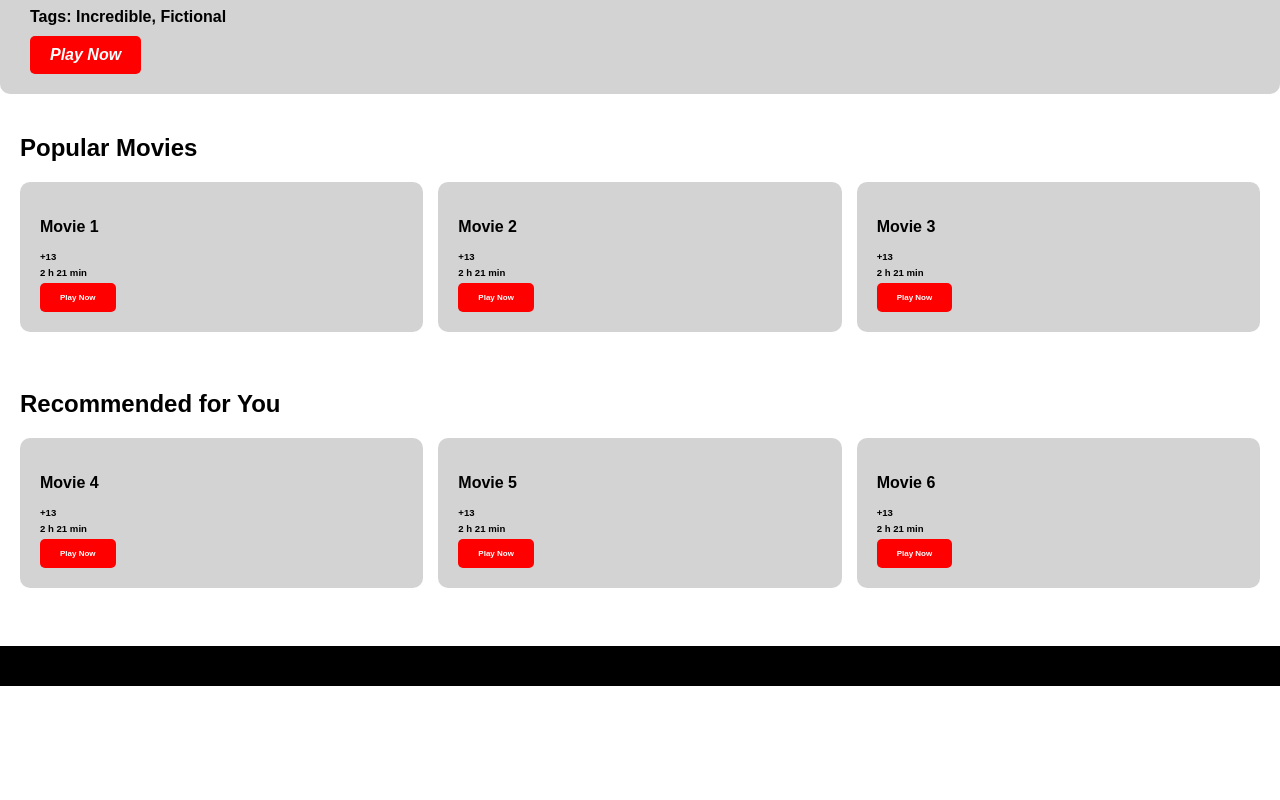
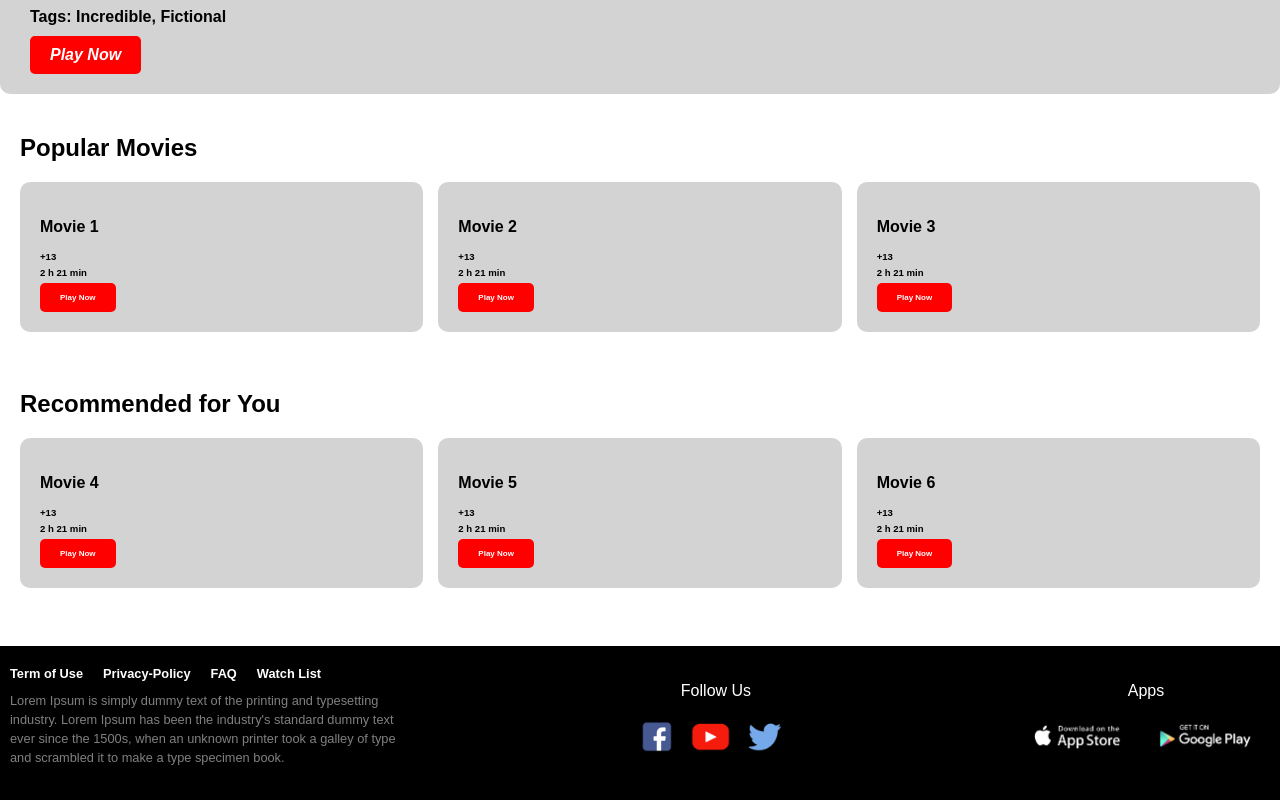
Before and after one commit to ZekaiTombul/WITFLIX, a plain HTML site: page index.html in a window 1280 px wide. Shown: the part 325-1125 px from the top of the page. Before the commit the page ends 1011 px from the top, so only its background shows below. Drawn offline with Linux system fonts and the light colour scheme.

Commit message:
Update index.html

```diff
--- a/index.html
+++ b/index.html
@@ -105,9 +105,32 @@
         </section>
 
         <footer>
-            <div></div>
-            <div></div>
-            <div></div>
+            <div>
+                <nav>
+                    <a href="term.html">Term of Use</a>
+                    <a href="privacy.html">Privacy-Policy</a>
+                    <a href="faq.html">FAQ</a>
+                    <a href="watchlist.html">Watch List</a>
+                </nav>
+                <p class="copyright">
+                    Lorem Ipsum is simply dummy text of the printing and typesetting industry. Lorem Ipsum has been the industry's standard dummy text ever since the 1500s, when an unknown printer took a galley of type and scrambled it to make a type specimen book.
+                </p>
+            </div>
+            <div>
+                <p>Follow Us</p>
+                <div>
+                   <img src="./images/facebook-icon.png" alt="facebook">
+                   <img src="./images/youtube-icon.png" alt="youtube">
+                   <img src="./images/twitter-icon.png" alt="twitter">
+                </div>
+            </div>
+            <div>
+                <p>Apps</p>
+                <div>
+                    <img src="./images/applestore.png" alt="appstore">
+                    <img src="./images/googleplay.png" alt="googleplay">
+                </div>
+            </div>
         </footer>
 
     </body>
```
